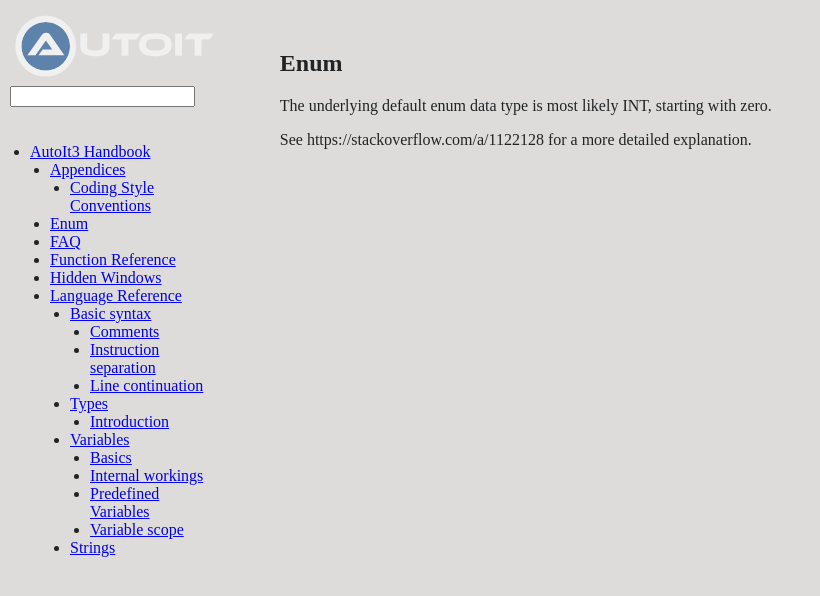
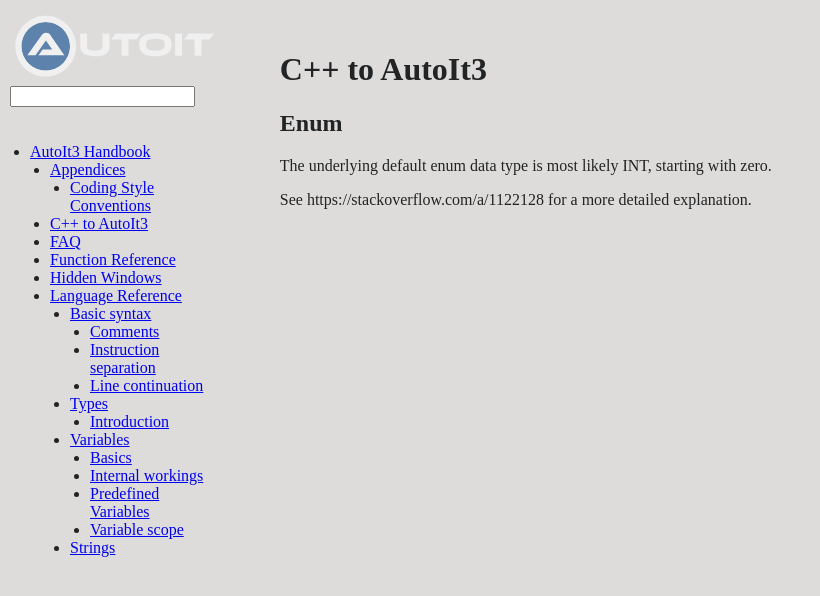
Before and after one commit to genius257/AutoIt3-Handbook, a Jekyll site: the page built from docs/cpp-to-autoit.md, in a window 1280 px wide. Shown: the top 596 px of the page, without its empty margins (0-820 px from the left). Built offline with Jekyll 4.4.1, drawn with Linux system fonts in a browser that asks for light colours; nearby versions of some CDN libraries; our own code applies the rules of GitHub Pages for plain Markdown files.

Commit message:
Added missing header

```diff
--- a/docs/cpp-to-autoit.md
+++ b/docs/cpp-to-autoit.md
@@ -1,3 +1,5 @@
+# C++ to AutoIt3
+
 ## Enum
 The underlying default enum data type is most likely INT, starting with zero.
 
```
